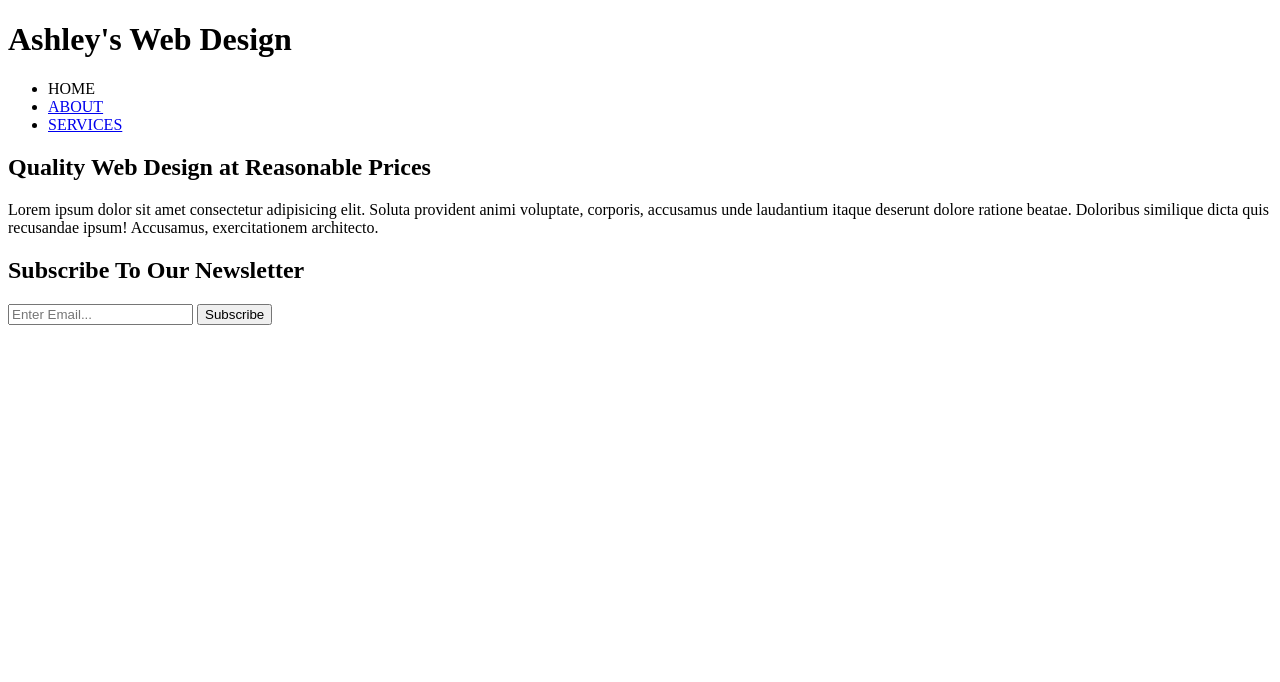
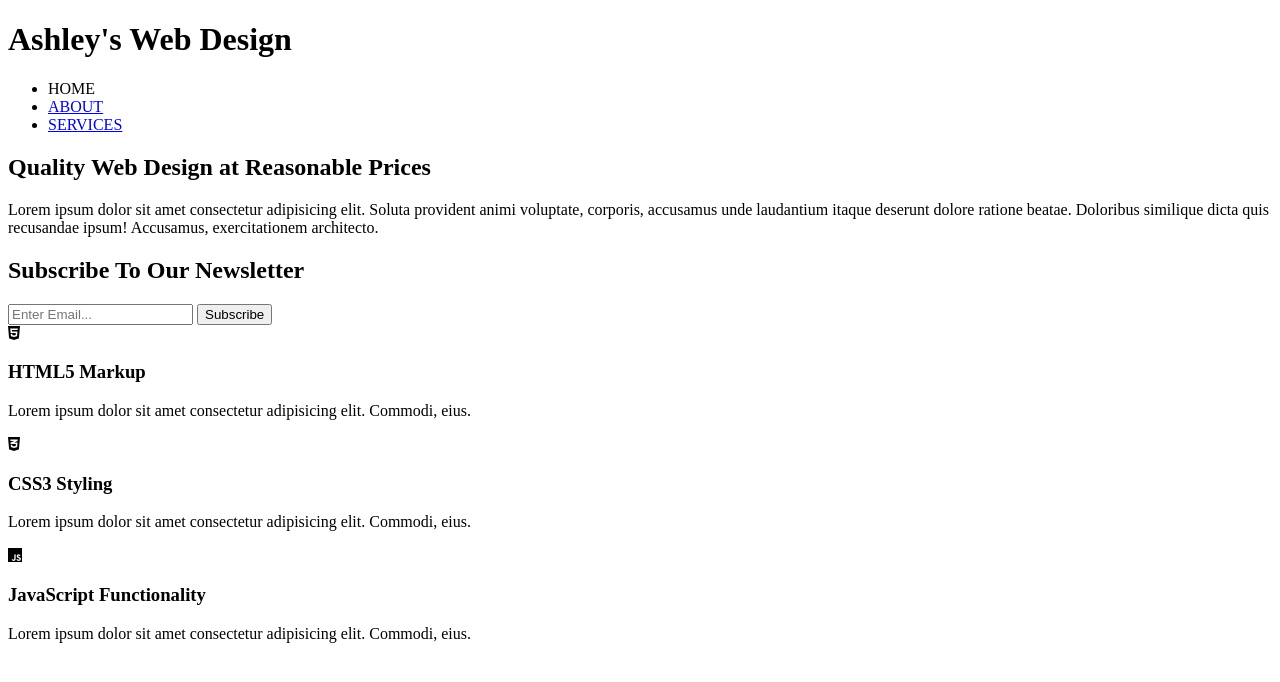
Before and after one commit to GandalfGreyhem5070/FullWebSiteProject, a plain HTML site: page index.html in a window 1280 px wide. Drawn offline with Linux system fonts and the light colour scheme.

Commit message:
Added boxes section to the html files

```diff
--- a/index.html
+++ b/index.html
@@ -44,6 +44,29 @@
         </form>
     </div>
 </section>
+    <!-- Boxes -->
+    <section id="boxes">
+    <div class="container">
+    <div class="box">
+    <i class="fab fa-html5"></i>
+    </div>
+    <h3>HTML5 Markup</h3>
+    <p>Lorem ipsum dolor sit amet consectetur adipisicing elit. Commodi, eius.</p>
+        </div>
+    <div class="box">
+        <i class="fab fa-css3-alt"></i>
+    </div>
+    <h3>CSS3 Styling</h3>
+    <p>Lorem ipsum dolor sit amet consectetur adipisicing elit. Commodi, eius.</p>
+        </div>
+    <div class="box">
+        <i class="fab fa-js"></i>
+    </div>
+    <h3>JavaScript Functionality</h3>
+    <p>Lorem ipsum dolor sit amet consectetur adipisicing elit. Commodi, eius.</p>
+        </div>
+
+    </section>
 
 </body>
 </html>
```
